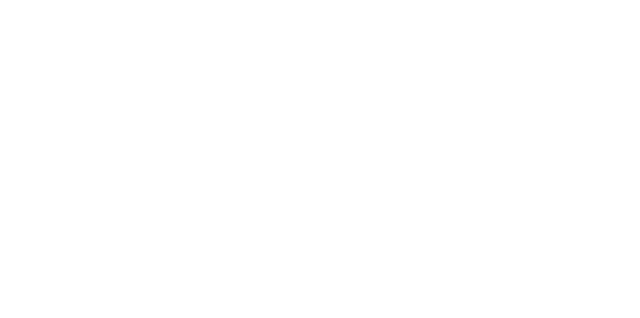
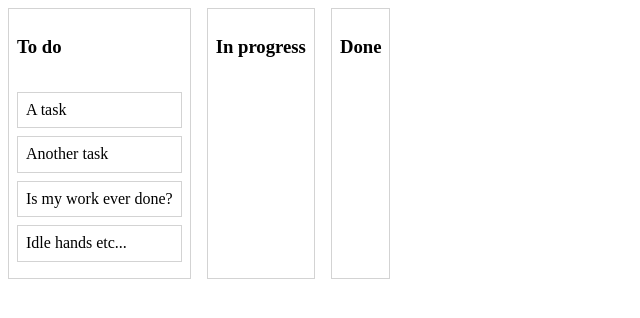
Before and after one commit to tooterfish/kanban-FE-beaut-dnd-prototype, a React (Vite) app: page / in a window 1280 px wide. Shown: the top 318 px of the page, without its empty margins (0-640 px from the left). Built offline with nearby package versions, Linux system fonts and the light colour scheme.

Commit message:
initial board set-up and styling

```diff
--- a/package.json
+++ b/package.json
@@ -10,6 +10,7 @@
     "preview": "vite preview"
   },
   "dependencies": {
+    "normalize.css": "^8.0.1",
     "react": "^18.2.0",
     "react-dom": "^18.2.0",
     "styled-components": "^6.0.5"
--- a/src/App.jsx
+++ b/src/App.jsx
@@ -1,14 +1,8 @@
-import { useState } from 'react'
-import reactLogo from './assets/react.svg'
-import viteLogo from '/vite.svg'
 import './App.css'
+import Board from './components/Board'
 
-function App() {
-  const [count, setCount] = useState(0)
-
+export default function App() {
   return (
-    <></>
+    <Board />
   )
 }
-
-export default App
--- /dev/null
+++ b/src/components/Board.jsx
@@ -0,0 +1,19 @@
+import data from '../data'
+import styled from 'styled-components'
+import List from './List'
+
+import { useState } from 'react'
+
+const Container = styled.div`
+  display: flex;
+`
+
+export default function Board() {
+  const [listOrder, setListOrder] = useState(data.listOrder)
+
+  return (
+    <Container>
+      {listOrder.map((listId, i) => { return <List key={listId} listId={listId}/>})}
+    </Container>
+  )
+}
--- /dev/null
+++ b/src/components/List.jsx
@@ -0,0 +1,30 @@
+import { useState } from 'react'
+import data from '../data'
+import styled from 'styled-components'
+import Task from './Task'
+
+const Container = styled.div`
+  margin: 8px;
+  border: 1px solid lightgrey;
+`
+
+const Title = styled.h3`
+  padding: 8px;
+`
+
+const TaskList = styled.div`
+  padding: 8px;
+`
+
+export default function List({listId}) {
+  const [list, setList] = useState(data.lists[listId])
+
+  return (
+    <Container>
+      <Title>{list.title}</Title>
+      <TaskList>
+        {list.taskOrder.map((taskId) => { return <Task key={taskId} taskId={taskId}/>})}
+      </TaskList>
+    </Container>
+  )
+}
--- /dev/null
+++ b/src/components/Task.jsx
@@ -0,0 +1,19 @@
+import { useState } from 'react'
+import data from '../data'
+import { styled } from 'styled-components'
+
+const Container = styled.div`
+  border: 1px solid lightgrey;
+  padding: 8px;
+  margin-bottom: 8px;
+`
+
+export default function Task({taskId}) {
+  const [task, setTask] = useState(data.tasks[taskId])
+
+  return (
+    <Container>
+    {task.content}
+    </Container>
+  )
+}
--- a/src/main.jsx
+++ b/src/main.jsx
@@ -1,6 +1,7 @@
 import React from 'react'
 import ReactDOM from 'react-dom/client'
 import App from './App.jsx'
+import 'normalize.css'
 import './index.css'
 
 ReactDOM.createRoot(document.getElementById('root')).render(
```
Also changed, not shown: src/data.js (renamed from src/initial-data.js), 1 other file (tests, documents, lock files or other folders).
